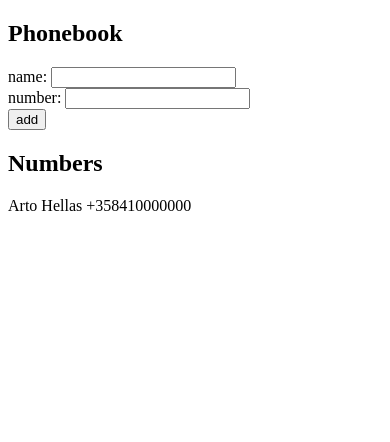
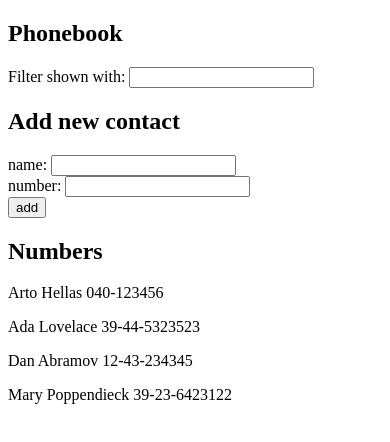
Before and after one commit to BaheYaich/Fullstackopen, a React (Create React App) app in the folder part2/phonebook/: page / in a window 390 px wide. Shown: the top 442 px of the page. Built offline with nearby package versions, Linux system fonts and the light colour scheme.

Commit message:
Exercice 2.9: Phone book Step-4

```diff
--- a/part2/phonebook/src/App.js
+++ b/part2/phonebook/src/App.js
@@ -4,10 +4,15 @@ const Person = ({persons}) => <p>{persons.name} {persons.number}</p>
 
 const App = () => {
   const [persons, setPersons] = useState([
-    { name: 'Arto Hellas', number: '+358410000000' }
+    { name: 'Arto Hellas', number: '040-123456', id: 1 },
+    { name: 'Ada Lovelace', number: '39-44-5323523', id: 2 },
+    { name: 'Dan Abramov', number: '12-43-234345', id: 3 },
+    { name: 'Mary Poppendieck', number: '39-23-6423122', id: 4 }
   ])
   const [newName, setNewName] = useState('')
   const [newNumber, setNewNumber] = useState('')
+  const [search, setSearch] = useState('')
+  const filteredContacts = search === '' ? persons : persons.filter(person => person.name.toLowerCase().includes(search.toLowerCase()))
   const handleNewPerson = (event) => {
     event.preventDefault()
     if (persons.find(person => person.name === newName)) return window.alert(`${newName} already exists in the phonebook`);
@@ -25,6 +30,8 @@ const App = () => {
   return (
     <div>
       <h2>Phonebook</h2>
+      <div>Filter shown with: <input name="searchbar" onChange={e => setSearch(e.target.value)} value={search}/></div>
+      <h2>Add new contact</h2>
       <form onSubmit={handleNewPerson}>
         <div>
           name: <input name="name" onChange={e => setNewName(e.target.value)} value={newName} />
@@ -35,7 +42,7 @@ const App = () => {
         </div>
       </form>
       <h2>Numbers</h2>
-      {persons.map(persons => <Person key={persons.name} persons={persons} />)}
+      {filteredContacts.map(persons => <Person key={persons.name} persons={persons} />)}
     </div>
   )
 }
```
